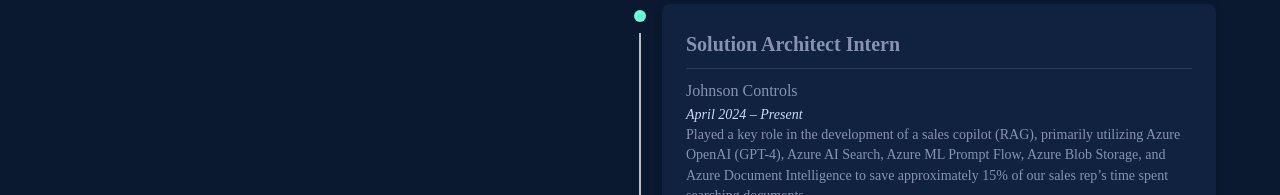
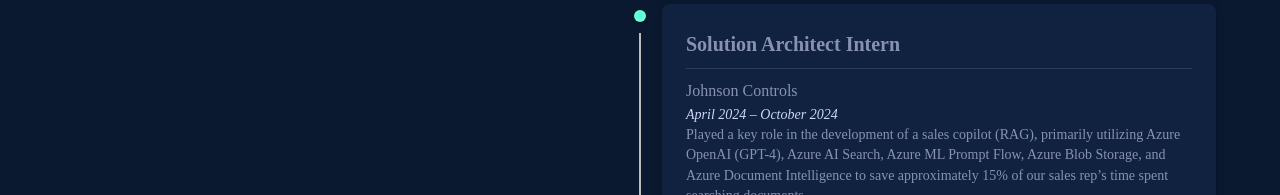
Before and after one commit to gress1802/portfolio-website, a Next.js app in the folder portfolio-frontend/: page / in a window 1280 px wide. Shown: the part 3433-3628 px from the top of the page. Built offline with nearby package versions, Linux system fonts and the light colour scheme.

Commit message:
fixing solution architect intern date range

```diff
--- a/portfolio-frontend/app/components/WorkExperienceSection.tsx
+++ b/portfolio-frontend/app/components/WorkExperienceSection.tsx
@@ -27,7 +27,7 @@
     title: 'Solution Architect Intern',
     company: 'Johnson Controls',
     location: ['La Crosse, WI', 'Milwaukee, WI'],
-    date: 'April 2024 – Present',
+    date: 'April 2024 – October 2024',
     responsibilities: [
       'Played a key role in the development of a sales copilot (RAG), primarily utilizing Azure OpenAI (GPT-4), Azure AI Search, Azure ML Prompt Flow, Azure Blob Storage, and Azure Document Intelligence to save approximately 15% of our sales rep’s time spent searching documents.',
       'Wrote Terraform IaC scripts to provision Azure cloud infrastructure and built Github Actions CI/CD pipelines for multiple applications, bringing them into compliance with enterprise standards.',
```
